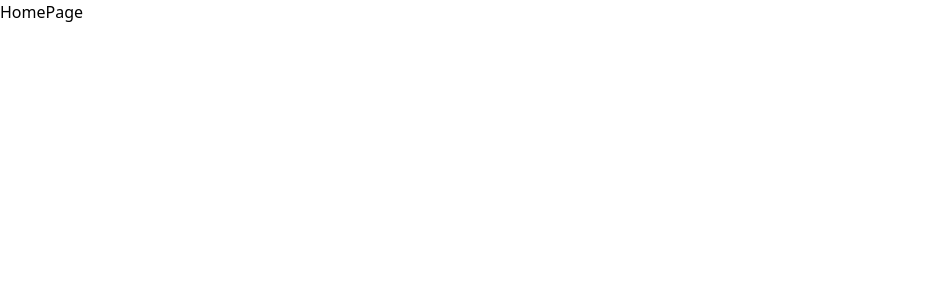
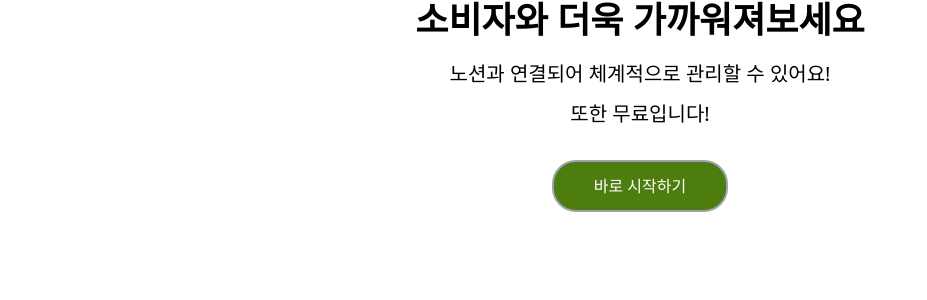
Before and after one commit to kimmingyo8/noformation, a React (Create React App) app: page / in a window 1280 px wide. Shown: the top 300 px of the page, without its empty margins (0-927 px from the left). Built offline with nearby package versions, Linux system fonts and the light colour scheme; the HTML template or start-up script is replaced by a standard one.

Commit message:
home page ui

```diff
--- a/src/pages/form/index.tsx
+++ b/src/pages/form/index.tsx
@@ -1,5 +1,5 @@
-const MakeFormPage = () => {
-	return <div>MakeFormPage</div>;
+const FormListPage = () => {
+	return <div>FormListPage</div>;
 };
 
-export default MakeFormPage;
+export default FormListPage;
--- a/src/pages/home/index.tsx
+++ b/src/pages/home/index.tsx
@@ -1,5 +1,19 @@
 const HomePage = () => {
-	return <div>HomePage</div>;
+	return (
+		<section className="text-center">
+			<h2 className="text-4xl font-semibold">소비자와 더욱 가까워져보세요</h2>
+			<h3 className="mt-5 text-xl">
+				노션과 연결되어 체계적으로 관리할 수 있어요!
+			</h3>
+			<p className="mt-3 mb-8 text-xl">또한 무료입니다!</p>
+			<button
+				type="button"
+				className="px-10 py-3 text-white border-2 border-gray-400 bg-lime-700 rounded-3xl hover:bg-lime-600"
+			>
+				바로 시작하기
+			</button>
+		</section>
+	);
 };
 
 export default HomePage;
--- a/tailwind.config.js
+++ b/tailwind.config.js
@@ -1,8 +1,8 @@
 /** @type {import('tailwindcss').Config} */
 module.exports = {
-  content: [],
-  theme: {
-    extend: {},
-  },
-  plugins: [],
-}
+	content: ['./src/**/*.{js,jsx,ts,tsx}'],
+	theme: {
+		extend: {},
+	},
+	plugins: [],
+};
```
